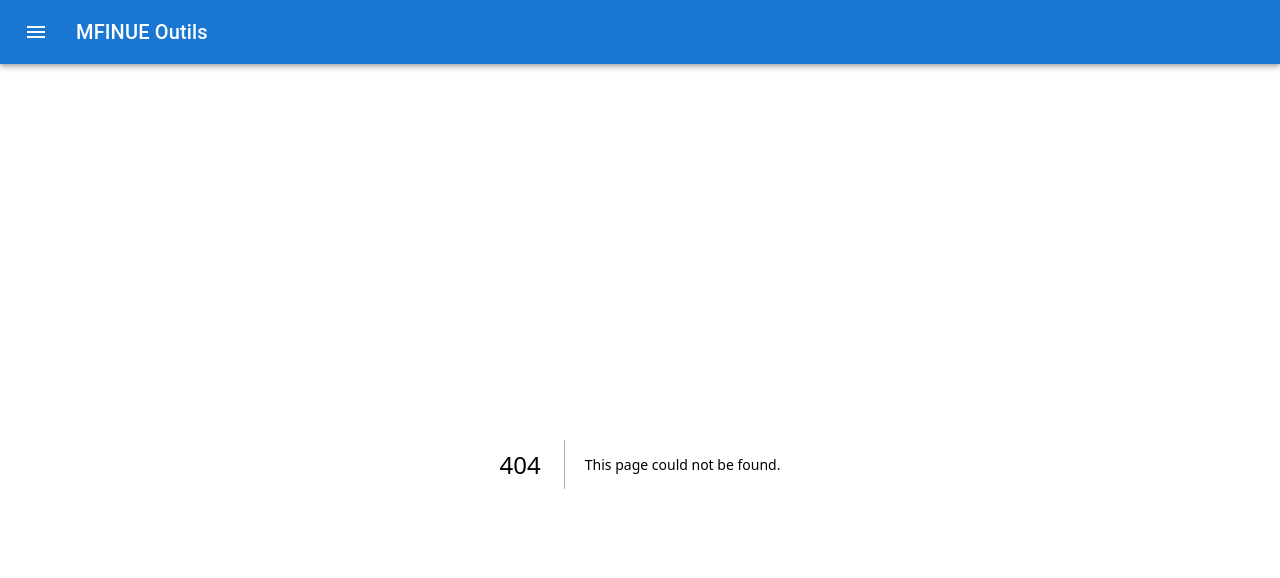
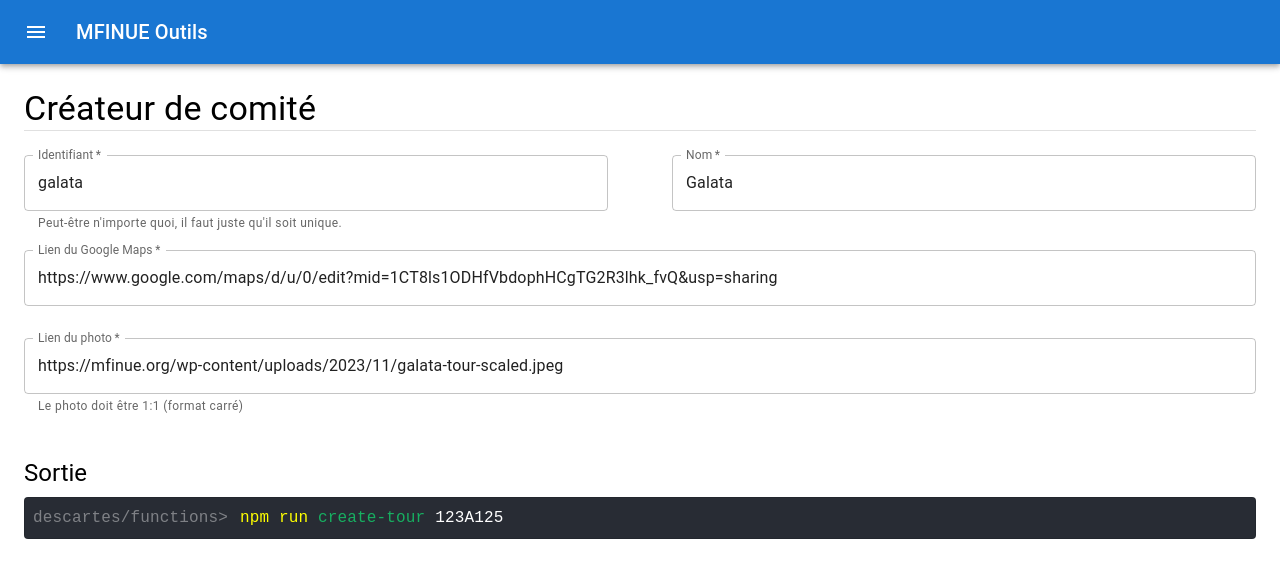
Before and after one commit to MFINUE/outils, a Next.js app: page /outils/tour in a window 1280 px wide. Before the commit this address had no page. Shown: the top 578 px of the page. Built offline with nearby package versions, Linux system fonts and the light colour scheme.

Commit message:
Add Tour

```diff
--- a/src/pages/_app.tsx
+++ b/src/pages/_app.tsx
@@ -4,15 +4,20 @@ import MenuIcon from '@mui/icons-material/Menu';
 import type { AppProps } from 'next/app'
 import { ReactNode, useState } from 'react';
 import AutoFixHighIcon from '@mui/icons-material/AutoFixHigh';
+import MapIcon from '@mui/icons-material/Map';
+import Link from 'next/link';
+import Head from 'next/head';
 
 const DrawerButton = (props: { label: string, icon: ReactNode, href: string }) => {
   return <ListItem disablePadding>
+    <Link href={props.href}>
       <ListItemButton>
         <ListItemIcon>
           {props.icon}
         </ListItemIcon>
         <ListItemText primary={props.label} />
       </ListItemButton>
+    </Link>
   </ListItem>
 }
 
@@ -21,6 +26,9 @@ export default function App({ Component, pageProps }: AppProps) {
 
   return <>
     <AppBar position="static">
+      <Head>
+        <title>MFINUE Outils</title>
+      </Head>
       <Toolbar>
         <Drawer
           anchor="left"
@@ -29,6 +37,7 @@ export default function App({ Component, pageProps }: AppProps) {
         >
           <List>
             <DrawerButton label="Créateur de comité" icon={<AutoFixHighIcon />} href={'/committee'} />
+            <DrawerButton label="Créateur de parcour" icon={<MapIcon />} href={'/tour'} />
           </List>
         </Drawer>
         <IconButton
--- /dev/null
+++ b/src/pages/tour.tsx
@@ -0,0 +1,82 @@
+import { Box, Container, Divider, Paper, Stack, TextField, Typography } from "@mui/material";
+import { FormEventHandler, useCallback, useRef, useState } from "react";
+
+export default function TourCreator() {
+     const [output, setOutput] = useState<any>({});
+
+     const form = useRef<HTMLFormElement>(null);
+
+     const handleChange = useCallback(((ev) => {
+          const data = new FormData(ev.currentTarget)
+
+          setOutput({
+               id: data.get("id"),
+               name: data.get("name"),
+               map: data.get("description"),
+               photo: data.get("description"),
+          })
+     }) as FormEventHandler<HTMLFormElement>, [])
+
+     return <>
+          <Container maxWidth="xl" sx={{ mt: 3 }}>
+               <Typography variant="h4">Créateur de comité</Typography>
+               <Divider />
+               <Box component="form" ref={form} noValidate autoComplete="off" mt={3} pb={5} onChange={handleChange}>
+                    <Stack flexDirection="row" mb={2}>
+                         <TextField
+                              fullWidth
+                              required
+                              name="id"
+                              label="Identifiant"
+                              defaultValue="galata"
+                              helperText="Peut-être n'importe quoi, il faut juste qu'il soit unique."
+                         />
+                         <Box mx={4} />
+                         <TextField
+                              fullWidth
+                              required
+                              name="name"
+                              label="Nom"
+                              defaultValue="Galata"
+                         />
+                    </Stack>
+
+                    <TextField
+                         fullWidth
+                         required
+                         label="Lien du Google Maps"
+                         name="map"
+                         defaultValue="https://www.google.com/maps/d/u/0/edit?mid=1CT8ls1ODHfVbdophHCgTG2R3lhk_fvQ&usp=sharing"
+                         sx={{ mb: 4 }}
+                    />
+
+                    <TextField
+                         fullWidth
+                         required
+                         label="Lien du photo"
+                         name="photo"
+                         defaultValue="https://mfinue.org/wp-content/uploads/2023/11/galata-tour-scaled.jpeg"
+                         helperText="Le photo doit être 1:1 (format carré)"
+                    />
+               </Box>
+
+               <Typography variant="h5" gutterBottom>Sortie</Typography>
+               <Paper variant="outlined" sx={{ bgcolor: "#282C34", mb: 20 }} onClick={(ev) => {
+                    const range = document.createRange()
+
+                    range.selectNodeContents(ev.currentTarget.childNodes.item(0)!.childNodes.item(1))
+
+                    window.getSelection()?.removeAllRanges()
+                    window.getSelection()?.addRange(range)
+                    navigator.clipboard.writeText(ev.currentTarget.childNodes.item(0)!.childNodes.item(1)!.textContent!)
+               }}>
+                    <Typography fontFamily="monospace" color="white" p={1}>
+                         <span style={{ opacity: .4, userSelect: "none", paddingRight: 12 }}>descartes/functions{">"}</span>
+                         <span id="selectable-output" style={{ wordBreak: "break-all" }}>
+                              <span style={{ color: "yellow" }}>npm run</span> <span style={{ color: "#17AF61" }}>create-tour</span> {[...JSON.stringify(output)].map(x => x.charCodeAt(0)).join("A")}
+                         </span>
+                    </Typography>
+               </Paper>
+          </Container>
+     </>
+}
```
Lines whose indentation alone changed are shown as unchanged.
